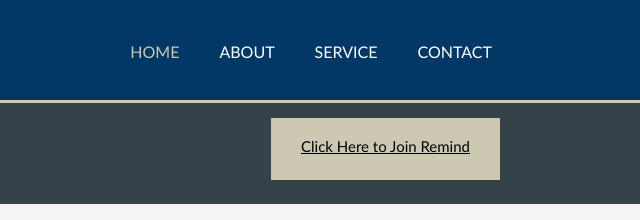
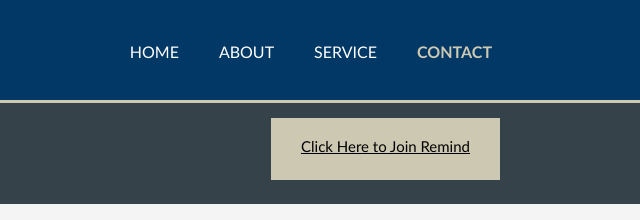
Before and after one commit to mayleenl/DunlapInteract, a plain HTML site: page contact.html in a window 1280 px wide. Shown: the top 220 px of the page, 640-1280 px from the left. Drawn offline with Linux system fonts and the light colour scheme.

Commit message:
hover contact

```diff
--- a/CSS/style.css
+++ b/CSS/style.css
@@ -77,8 +77,9 @@ header nav{
 
 header .highlight, header .current a{
   color:#cdc8b1 ;
-  font-weight:none;
+  font-weight:bold;
 }
+
 
 header a:hover{
   color:#cccccc;
@@ -213,7 +214,5 @@ footer{
 /* Contact Form */
   #contact h1{
     margin-top: 10px;
-
-  #
   }
 }
--- a/contact.html
+++ b/contact.html
@@ -18,10 +18,10 @@
         </div>
         <nav>
           <ul>
-            <li class="current"><a href="index.html">Home</a></li>
+            <li><a href="index.html">Home</a></li>
             <li><a href="about.html">About</a></li>
             <li><a href="services.html">Service</a></li>
-            <li><a href="contact.html">Contact</a></li>
+            <li class="current"><a href="contact.html">Contact</a></li>
           </ul>
         </nav>
       </div>
```
